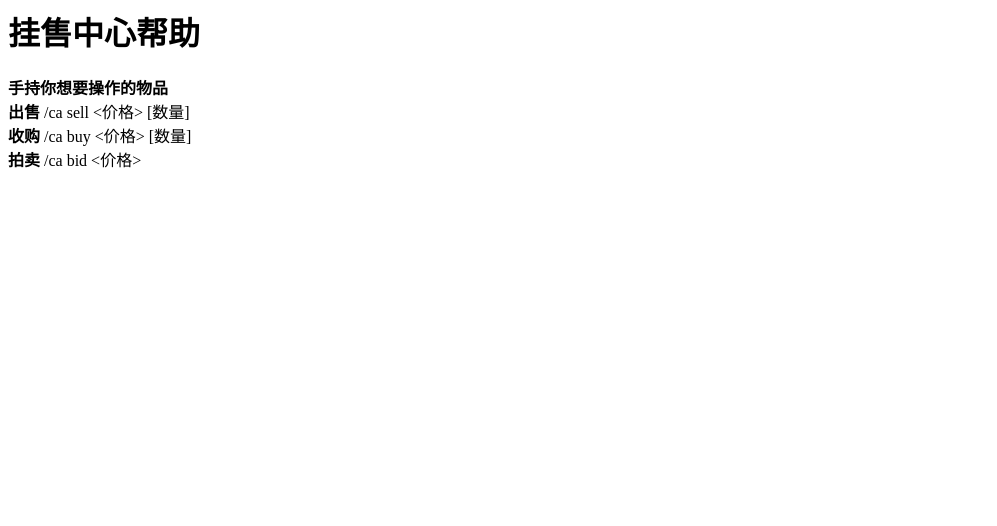
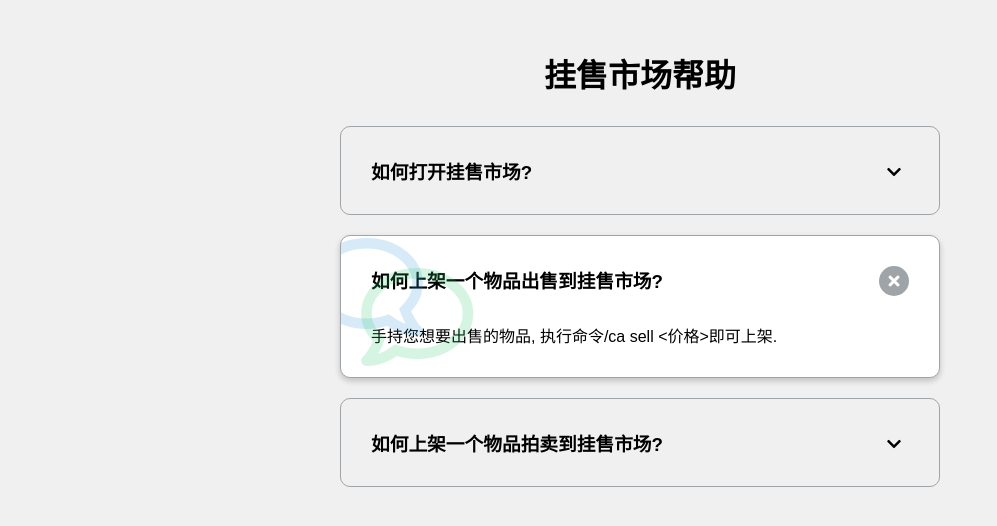
Before and after one commit to HeteroCraft/HeteroCraft-play.github.io, a plain HTML site: page help/ca.html in a window 1280 px wide. Shown: the whole page, without its empty margins (0-997 px from the left). Drawn offline with Linux system fonts and the light colour scheme; a web font is replaced by a local one.

Commit message:
Update ca.html

```diff
--- a/help/ca.html
+++ b/help/ca.html
@@ -1,7 +1,54 @@
-<title>挂售中心</title>
+<!DOCTYPE html>
+<html lang="zh-cn">
+  <head>
+    <meta charset="UTF-8" />
+    <meta name="viewport" content="width=device-width, initial-scale=1.0" />
+    <link rel="stylesheet" href="https://cdnjs.cloudflare.com/ajax/libs/font-awesome/5.14.0/css/all.min.css" integrity="sha512-1PKOgIY59xJ8Co8+NE6FZ+LOAZKjy+KY8iq0G4B3CyeY6wYHN3yt9PW0XpSriVlkMXe40PTKnXrLnZ9+fkDaog==" crossorigin="anonymous" />
+    <link rel="stylesheet" href="style.css" />
+    <title>挂售市场 _ HeteroCraft Server</title>
+  </head>
+  <body>
+    <h1>挂售市场帮助</h1>
+    <div class="faq-container">
+      <div class="faq">
+        <h3 class="faq-title">
+          如何打开挂售市场?
+        </h3>
+        <p class="faq-text">
+          请您使用/cd打开菜单后选择"蛋糕"图标(挂售市场)以打开.
+        </p>
+        <button class="faq-toggle">
+          <i class="fas fa-chevron-down"></i>
+          <i class="fas fa-times"></i>
+        </button>
+      </div>
 
-<h1>挂售中心帮助</h1>
-<b>手持你想要操作的物品</b><br />
-<b>出售</b> /ca sell &lt;价格&gt; [数量]<br />
-<b>收购</b> /ca buy &lt;价格&gt; [数量]<br />
-<b>拍卖</b> /ca bid &lt;价格&gt; <br />
+      <div class="faq active">
+        <h3 class="faq-title">
+          如何上架一个物品出售到挂售市场?
+        </h3>
+        <p class="faq-text">
+          手持您想要出售的物品, 执行命令/ca sell <价格>即可上架.
+        </p>
+        <button class="faq-toggle">
+          <i class="fas fa-chevron-down"></i>
+          <i class="fas fa-times"></i>
+        </button>
+      </div>
+
+      <div class="faq">
+        <h3 class="faq-title">
+          如何上架一个物品拍卖到挂售市场?
+        </h3>
+        <p class="faq-text">
+          手持您想要拍卖的物品, 执行命令/ca bid <价格>即可上架.
+        </p>
+        <button class="faq-toggle">
+          <i class="fas fa-chevron-down"></i>
+          <i class="fas fa-times"></i>
+        </button>
+      </div>
+    </div>
+    <script src="script.js"></script>
+  </body>
+</html>
```
